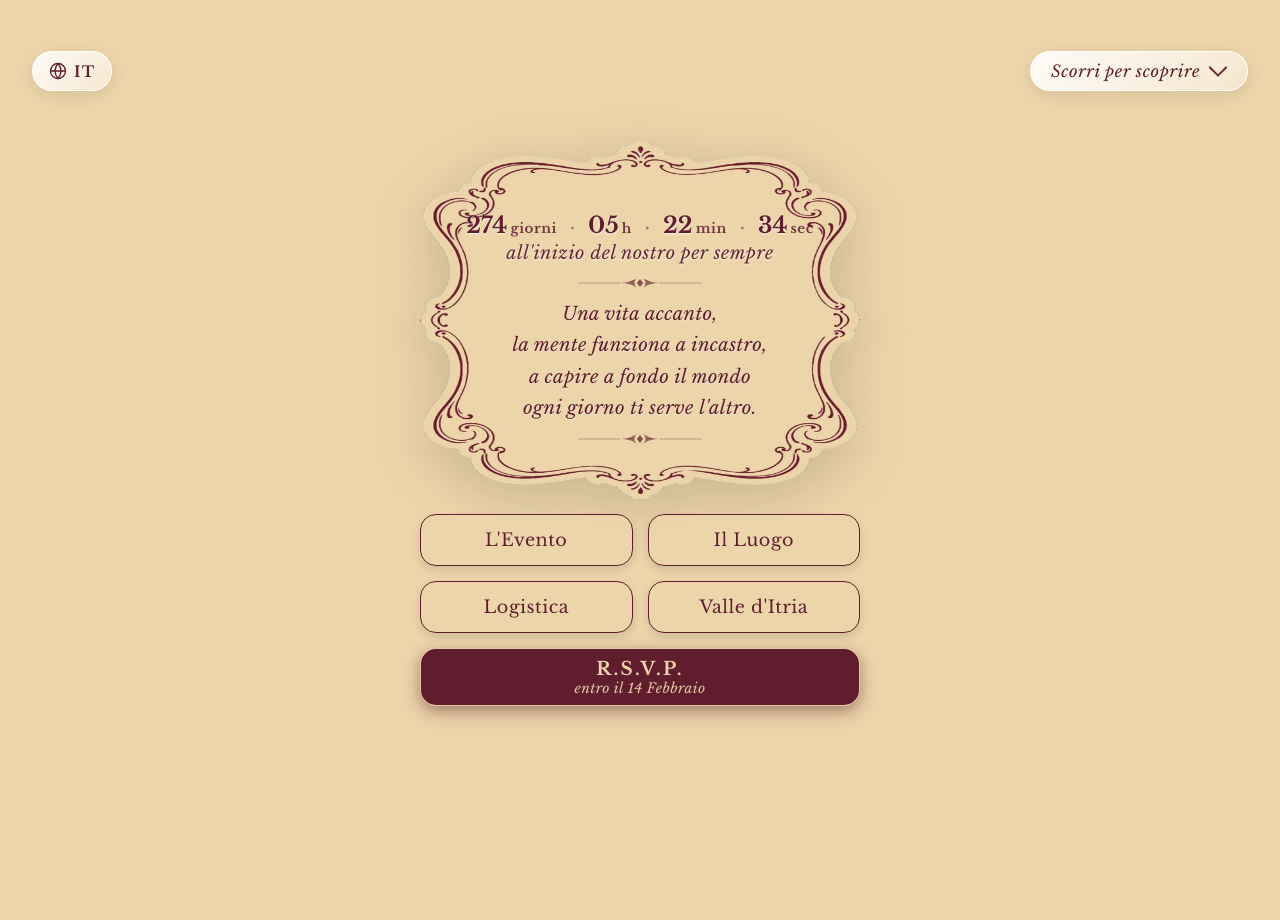
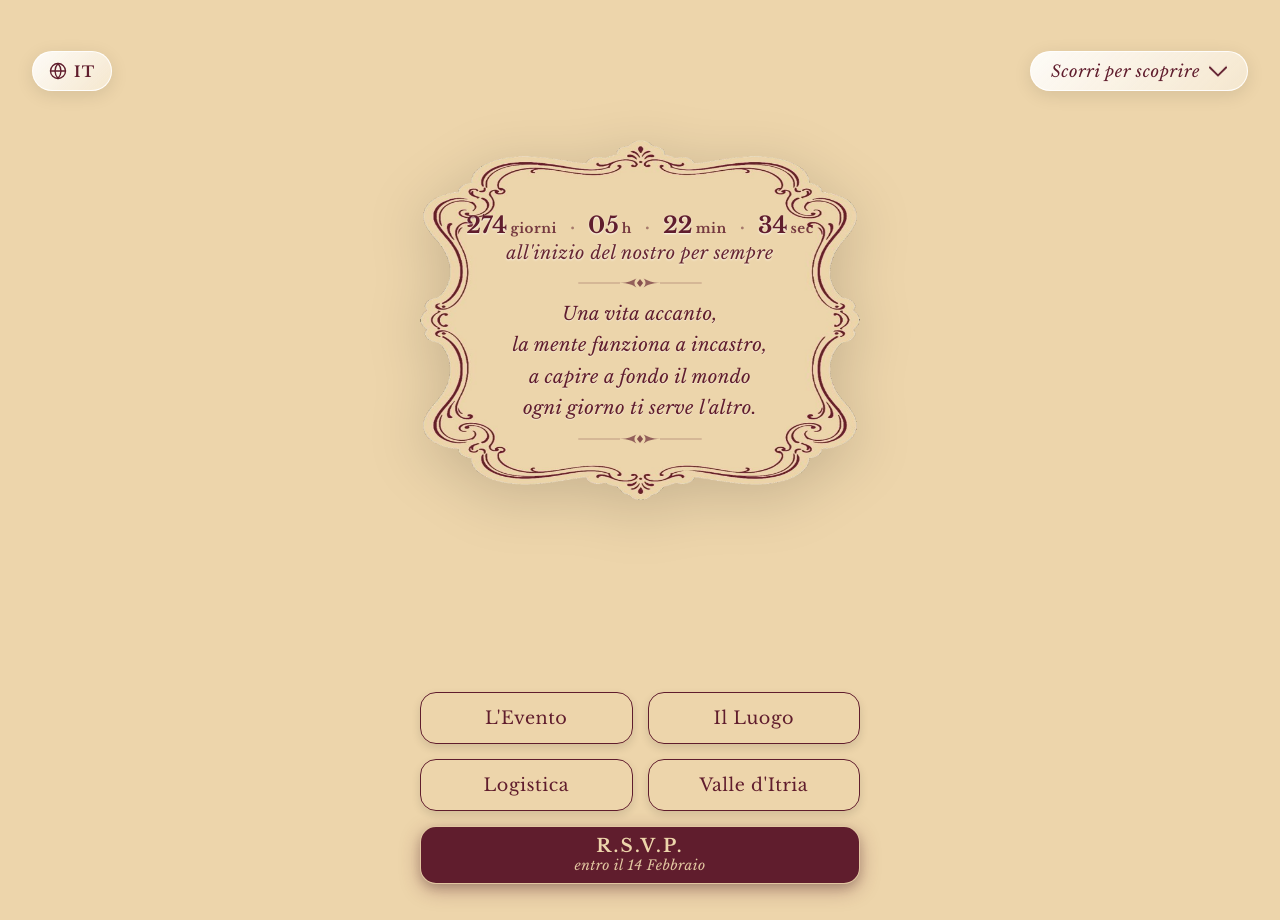
Before and after one commit to qu1sp/antonella-e-pasquale, a plain HTML site: page index.html in a window 1280 px wide. Shown: the part 680-1600 px from the top of the page. Drawn offline with nearby package versions, Linux system fonts and the light colour scheme; a web font is replaced by a local one.

Commit message:
Layout: bottoni posizionati verso il basso con respiro panoramico centrale (v15.24)

```diff
--- a/index.html
+++ b/index.html
@@ -38,7 +38,7 @@
   <script src="https://unpkg.com/leaflet@1.9.4/dist/leaflet.js"></script>
 
   <!-- Foglio di Stile v15 (Hero Pulita, Conto alla Rovescia nella 2a Schermata & Bilingue) -->
-  <link rel="stylesheet" href="style.css?v=15.23">
+  <link rel="stylesheet" href="style.css?v=15.24">
 </head>
 <body>
 
@@ -508,6 +508,6 @@
   </template>
 
   <!-- Script Funzionale Versione 15 (Bilingue IT/EN, Countdown nell'Action Section, Modali, RSVP) -->
-  <script src="script.js?v=15.23"></script>
+  <script src="script.js?v=15.24"></script>
 </body>
 </html>
--- a/style.css
+++ b/style.css
@@ -573,9 +573,10 @@ body::before {
   min-height: 100dvh;
   width: 100%;
   display: flex;
-  align-items: flex-start;
-  justify-content: center;
-  padding: clamp(14px, 2.5vh, 26px) clamp(14px, 3.5vw, 22px) clamp(30px, 5vh, 48px);
+  flex-direction: column;
+  align-items: center;
+  justify-content: space-between;
+  padding: clamp(14px, 2.5vh, 26px) clamp(14px, 3.5vw, 22px) max(clamp(26px, 4.5vh, 42px), env(safe-area-inset-bottom, 24px));
   box-sizing: border-box;
   position: relative;
   z-index: 6;
@@ -587,7 +588,9 @@ body::before {
   margin: 0 auto;
   display: flex;
   flex-direction: column;
-  gap: clamp(12px, 1.8vh, 16px);
+  justify-content: space-between;
+  flex: 1;
+  gap: clamp(16px, 2.5vh, 28px);
 }
 
 
@@ -637,7 +640,7 @@ body::before {
 
 @media (max-width: 380px) {
   .baroque-cartouche-card {
-    padding: clamp(28px, 5vh, 38px) clamp(18px, 4vw, 28px);
+    padding: clamp(44px, 6.5vh, 56px) clamp(18px, 4vw, 28px) clamp(26px, 4vh, 36px);
     min-height: 310px;
   }
   .cartouche-quote {
@@ -755,7 +758,7 @@ body::before {
 .floating-nav-section {
   width: 100%;
   max-width: 440px;
-  margin: 0 auto;
+  margin: auto auto 0 auto;
   display: flex;
   flex-direction: column;
   align-items: center;
```
